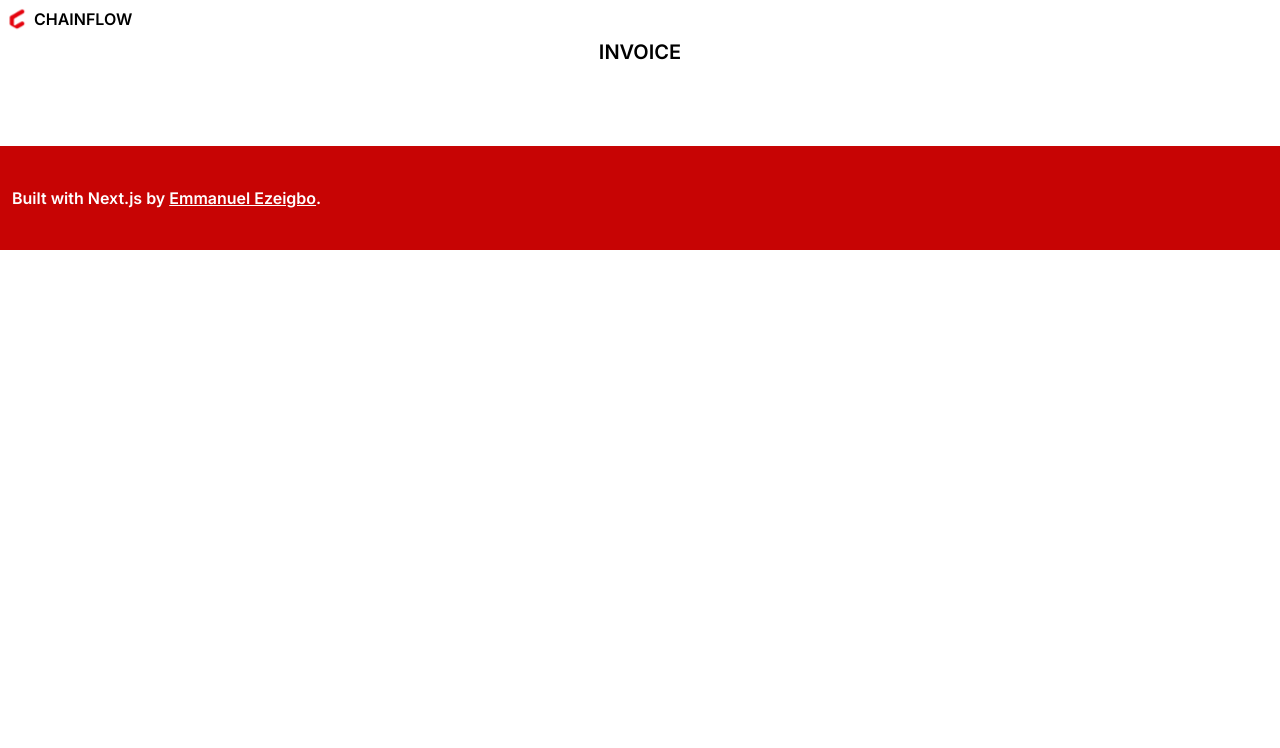
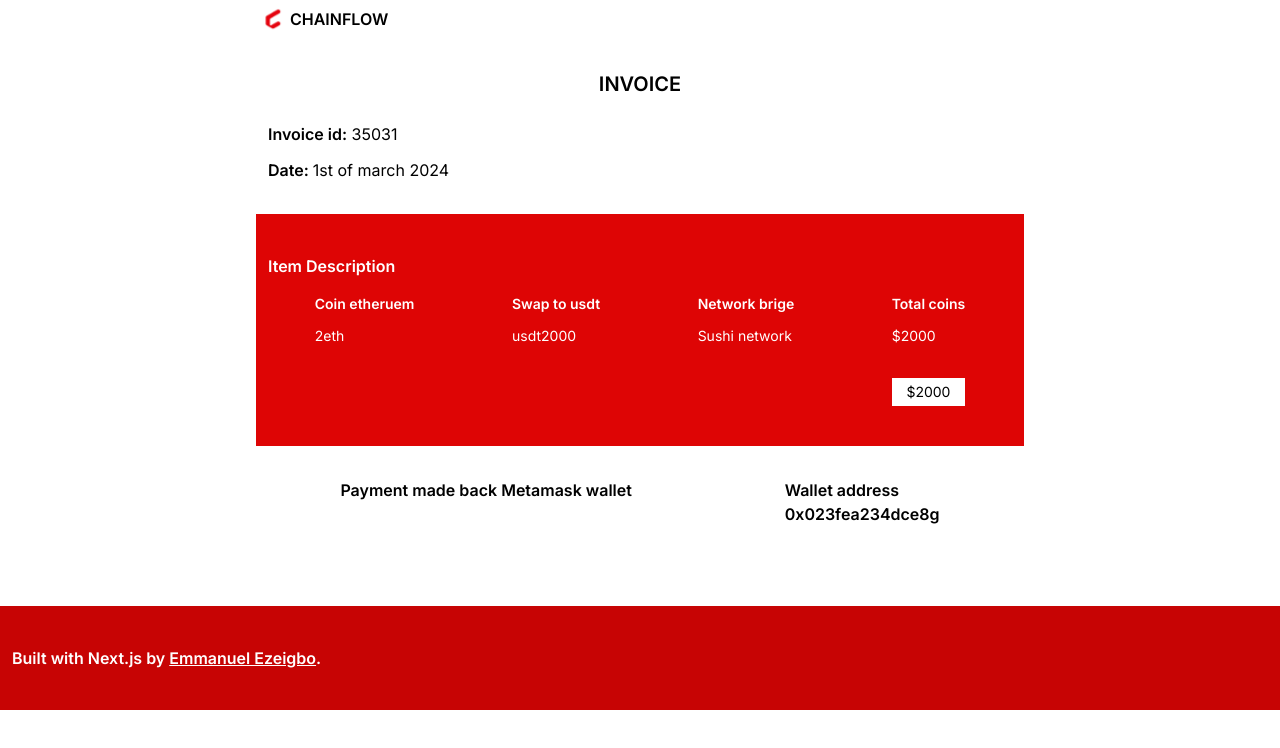
Before and after one commit to ezeigboemmanuel/Chainflow-website, a Next.js app: page /invoice in a window 1280 px wide. Shown: the top 748 px of the page. Built offline with nearby package versions, Linux system fonts and the light colour scheme.

Commit message:
Update: done remaining integration

```diff
--- a/app/invoice/page.tsx
+++ b/app/invoice/page.tsx
@@ -4,13 +4,53 @@ import Logo from "../../assets/logo.svg";
 
 const page = () => {
   return (
-    <div>
+    <div className="max-w-3xl mx-auto">
       <Link href="/" className="flex items-center">
         <Image src={Logo} alt="logo" />
         <p className="font-semibold">CHAINFLOW</p>
       </Link>
 
-      <h1 className="font-semibold text-xl text-center">INVOICE</h1>
+      <div className="mt-8 px-3">
+        <h1 className="font-semibold text-xl text-center mb-6">INVOICE</h1>
+        <p className="mb-3">
+          <span className="font-semibold">Invoice id:</span> 35031
+        </p>
+        <p>
+          <span className="font-semibold">Date: </span>1st of march 2024
+        </p>
+      </div>
+
+      <div className="bg-[#DE0505] text-white px-3 mt-8 py-10">
+        <h3 className="font-semibold mb-3">Item Description</h3>
+        <div className="flex text-sm space-x-1 mt-4 justify-around">
+          <div>
+            <p className="mb-3 font-semibold">Coin etheruem</p>
+            <p>2eth</p>
+          </div>
+          <div>
+            <p className="mb-3 font-semibold">Swap to usdt</p>
+            <p>usdt2000</p>
+          </div>
+          <div>
+            <p className="mb-3 font-semibold">Network brige</p>
+            <p>Sushi network</p>
+          </div>
+          <div>
+            <p className="mb-3 font-semibold">Total coins</p>
+            <p>$2000</p>
+
+            <p className="mt-8 bg-white text-black text-center py-1">$2000</p>
+          </div>
+        </div>
+      </div>
+
+      <div className="px-3 flex space-x-2 mt-8 font-semibold justify-around">
+        <p>Payment made back Metamask wallet</p>
+        <p>
+          Wallet address <br />
+          0x023fea234dce8g
+        </p>
+      </div>
     </div>
   );
 };
```
